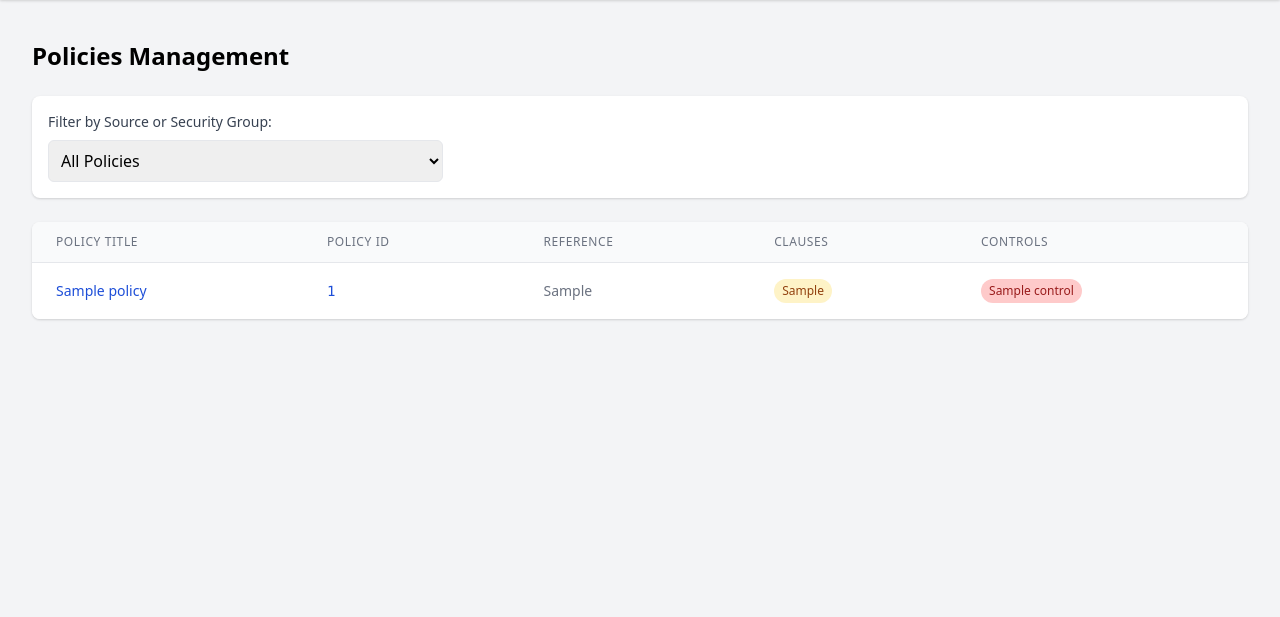
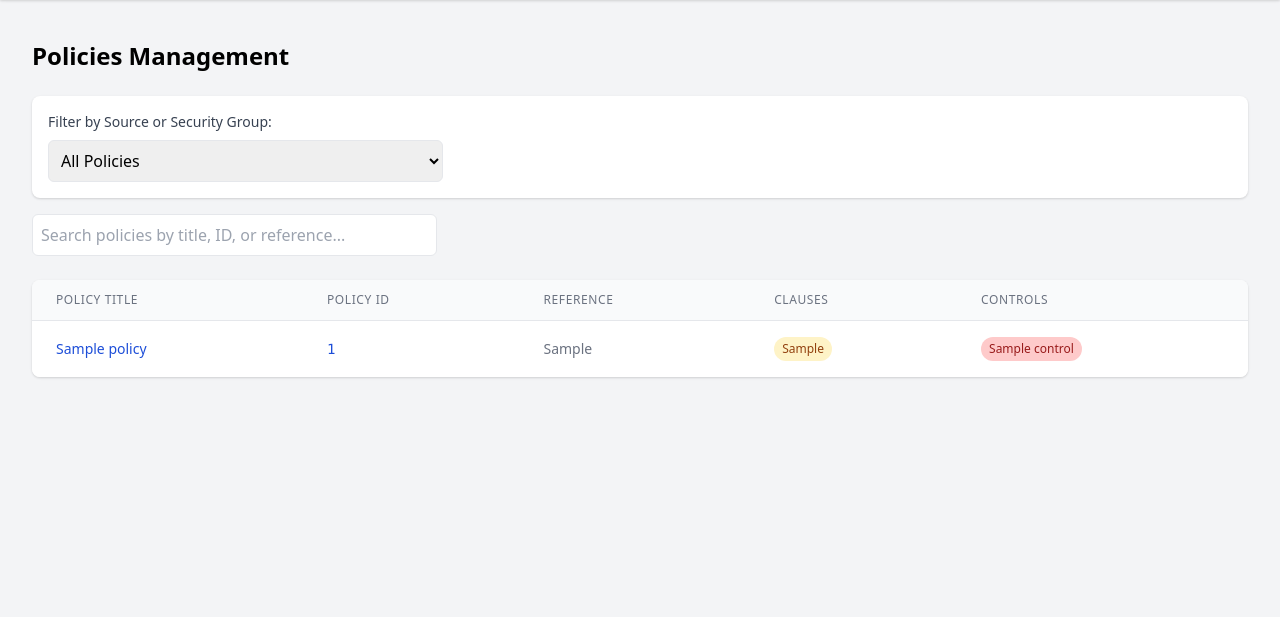
Before and after one commit to niharMSQ1/stack-flow-data-pull, a Django app: page /policies/ in a window 1280 px wide. Shown: the part 72-689 px from the top of the page. Run offline with Django 5.2, Linux system fonts and the light colour scheme; tables that the repository leaves empty hold one stand-in row (values such as "Sample post"); some libraries are stand-ins or nearby versions.

Commit message:
policies html vamping

```diff
--- a/scrapinapp/templates/control_detail.html
+++ b/scrapinapp/templates/control_detail.html
@@ -45,7 +45,7 @@
 
     {% if control.clauses.all %}
     <div class="mt-8">
-      <h2 class="text-xl font-semibold text-gray-800 mb-2">Linked Clauses</h2>
+      <h2 class="text-xl font-semibold text-gray-800 mb-2">Linked Clauses/Controls</h2>
       <ul class="list-disc pl-6 text-gray-700">
         {% for clause in control.clauses.all %}
         <li>{{ clause.display_identifier }} – {{ clause.title|default:"No title" }}</li>
--- a/scrapinapp/templates/policies.html
+++ b/scrapinapp/templates/policies.html
@@ -2,11 +2,14 @@
 {% block title %}Policies Management{% endblock %}
 
 {% block content %}
+<!-- Quill CSS -->
+<link href="https://cdn.quilljs.com/1.3.6/quill.snow.css" rel="stylesheet">
+
 <div class="container mx-auto p-4">
   <h1 class="text-2xl font-bold mb-6">Policies Management</h1>
 
   <!-- Filter Dropdown -->
-  <div class="mb-6 bg-white p-4 rounded-lg shadow">
+  <div class="mb-4 bg-white p-4 rounded-lg shadow">
     <label for="security-group-filter" class="block text-sm font-medium text-gray-700 mb-2">
       Filter by Source or Security Group:
     </label>
@@ -19,6 +22,17 @@
         {% endfor %}
       </optgroup>
     </select>
+  </div>
+
+  <!-- Search Bar -->
+  <div class="mb-6">
+    <input
+      type="text"
+      id="policySearchInput"
+      placeholder="Search policies by title, ID, or reference..."
+      oninput="searchPolicies()"
+      class="w-full md:w-1/3 p-2 border rounded-md focus:ring-2 focus:ring-blue-500"
+    />
   </div>
 
   <!-- Policies Table -->
@@ -36,10 +50,14 @@
       <tbody class="bg-white divide-y divide-gray-200">
         {% if filtered_policies %}
           {% for policy in filtered_policies %}
-          <tr class="security-group hover:bg-gray-50" data-group="{{ policy.security_group|default:'None' }}">
+          <tr class="policy-row security-group hover:bg-gray-50"
+              data-group="{{ policy.security_group|default:'None' }}"
+              data-title="{{ policy.title|default:'No Title'|lower }}"
+              data-id="{{ policy.policy_id|default:''|lower }}"
+              data-reference="{{ policy.policy_reference|default:''|lower }}">
             <td class="px-6 py-4 whitespace-nowrap">
               <div class="text-sm font-medium text-blue-700 hover:underline cursor-pointer"
-                   onclick="showPolicyTemplate({{ policy.id }})">
+                   onclick="showPolicyTemplate({{ policy.id }}, '{{ policy.title|escapejs }}')">
                 {{ policy.title|default:"No Title" }}
               </div>
             </td>
@@ -84,6 +102,9 @@
             </td>
           </tr>
           {% endfor %}
+          <tr id="noResultsRow" class="hidden">
+            <td colspan="5" class="px-6 py-4 text-center text-gray-400 italic">No matching policies found.</td>
+          </tr>
         {% else %}
           <tr>
             <td colspan="5" class="px-6 py-4 text-center text-gray-500">No policies found</td>
@@ -94,9 +115,9 @@
   </div>
 </div>
 
-<!-- Modal with Tabs -->
+<!-- Modal -->
 <div id="policyTemplateModal" class="hidden fixed inset-0 z-50 flex items-center justify-center bg-black bg-opacity-50" onclick="closePolicyModal()">
-  <div class="bg-white rounded-lg shadow-xl w-full max-w-3xl max-h-[85vh] relative p-4 flex flex-col" onclick="event.stopPropagation()">
+  <div class="modal-inner bg-white rounded-lg shadow-xl w-full max-w-3xl relative p-4 flex flex-col" onclick="event.stopPropagation()">
     <button onclick="closePolicyModal()" class="absolute top-2 right-4 text-gray-500 hover:text-gray-700 text-xl">&times;</button>
 
     <div class="flex space-x-4 mb-2 mt-2">
@@ -105,13 +126,15 @@
     </div>
 
     <!-- View Tab -->
-    <div id="viewTab" class="overflow-y-auto prose pr-2 mb-2" style="max-height: 60vh;"></div>
+    <div id="viewTab" class="overflow-y-auto prose pr-2 mb-2" style="max-height: 60vh;">
+      <h2 id="policyTitleHeader" class="text-xl font-semibold text-gray-800 mb-4"></h2>
+      <div id="policyTemplateContent"></div>
+    </div>
 
     <!-- Edit Tab -->
     <div id="editTab" class="hidden flex flex-col w-full mt-2">
-      <textarea id="policyTemplateEditor"
-                class="border rounded p-3 w-full h-[50vh] resize-none font-mono text-sm leading-relaxed"
-                placeholder="Enter HTML template here..."></textarea>
+      <div id="policyTemplateEditor"
+           class="bg-white border rounded p-3 w-full h-[50vh] text-sm leading-relaxed"></div>
       <div class="flex justify-end mt-3">
         <button onclick="savePolicyTemplate()" class="bg-blue-600 hover:bg-blue-700 text-white px-4 py-2 rounded">
           Save
@@ -132,14 +155,55 @@
   <div id="tooltip-content" class="hidden"></div>
 </div>
 
+<!-- Quill JS -->
+<script src="https://cdn.quilljs.com/1.3.6/quill.js"></script>
+
 <script>
 let currentEditingPolicyId = null;
+let quill;
+
+document.addEventListener("DOMContentLoaded", () => {
+  quill = new Quill("#policyTemplateEditor", {
+    theme: "snow",
+    placeholder: "Enter policy content here...",
+    modules: {
+      toolbar: [
+        [{ header: [1, 2, false] }],
+        ["bold", "italic", "underline"],
+        ["link", "blockquote", "code-block"],
+        [{ list: "ordered" }, { list: "bullet" }],
+        ["clean"]
+      ]
+    }
+  });
+});
 
 function filterPolicies() {
   const filter = document.getElementById('security-group-filter').value;
   const url = new URL(window.location.href);
   url.searchParams.set('group', filter);
   window.location.href = url.toString();
+}
+
+function searchPolicies() {
+  const query = document.getElementById("policySearchInput").value.trim().toLowerCase();
+  const rows = document.querySelectorAll(".policy-row");
+  const noResults = document.getElementById("noResultsRow");
+
+  let found = false;
+  rows.forEach(row => {
+    const title = row.getAttribute("data-title");
+    const id = row.getAttribute("data-id");
+    const ref = row.getAttribute("data-reference");
+
+    const matches = title.includes(query) || id.includes(query) || ref.includes(query);
+    row.style.display = matches ? "" : "none";
+    if (matches) found = true;
+  });
+
+  if (noResults) {
+    noResults.classList.toggle("hidden", found);
+  }
 }
 
 function showTooltip(evt, url) {
@@ -175,25 +239,26 @@ function hideTooltip() {
 function openPolicyInNewTab(url) {
   window.open(url, '_blank');
 }
-
 function openClauseInNewTab(event, id) {
   event.stopPropagation();
   window.open(`/clause/${id}/`, '_blank');
 }
-
 function openControlInNewTab(event, id) {
   event.stopPropagation();
   window.open(`/control/${id}/`, '_blank');
 }
 
-function showPolicyTemplate(policyId) {
+function showPolicyTemplate(policyId, policyTitle = "Untitled Policy") {
   currentEditingPolicyId = policyId;
+
   fetch(`/api/policy/${policyId}/template/`)
     .then(res => res.ok ? res.json() : Promise.reject())
     .then(data => {
       const html = data.template || "";
-      document.getElementById("viewTab").innerHTML = html;
-      document.getElementById("policyTemplateEditor").value = html;
+      document.getElementById("policyTitleHeader").innerText = policyTitle;
+      document.getElementById("policyTemplateContent").innerHTML = html;
+      quill.root.innerHTML = html;
+
       switchTab('view');
       document.getElementById("policyTemplateModal").classList.remove("hidden");
     })
@@ -201,7 +266,7 @@ function showPolicyTemplate(policyId) {
 }
 
 function savePolicyTemplate() {
-  const newContent = document.getElementById("policyTemplateEditor").value;
+  const newContent = quill.root.innerHTML;
   fetch(`/api/policy/${currentEditingPolicyId}/template/`, {
     method: "POST",
     headers: {
@@ -262,8 +327,6 @@ function getCSRFToken() {
   }
   return '';
 }
-
-document.getElementById("policyTemplateModal").addEventListener("click", closePolicyModal);
 </script>
 
 <style>
@@ -273,5 +336,12 @@ document.getElementById("policyTemplateModal").addEventListener("click", closePo
   transition: opacity 0.2s ease;
   background-color: #fff;
 }
+
+#policyTemplateModal .modal-inner {
+  max-height: calc(100vh - 120px); /* avoid header + footer */
+  margin-top: 64px;
+  margin-bottom: 64px;
+  overflow-y: auto;
+}
 </style>
 {% endblock %}
```
Also changed, not shown: scrapinapp/migrations/0006_control_control_template.py (added), scrapinapp/migrations/0007_remove_control_control_template.py (added).
